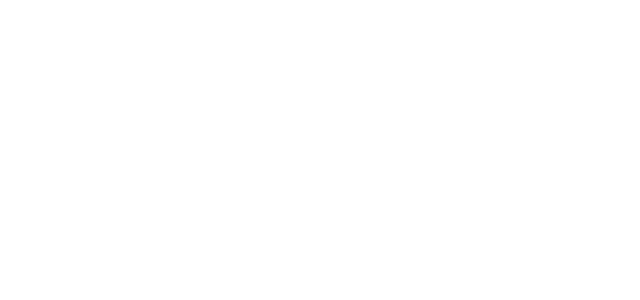
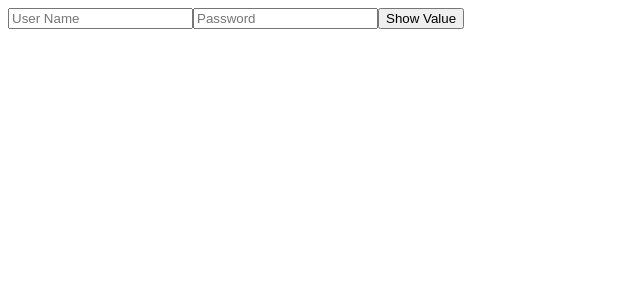
Before and after one commit to Lerik13/react-custom-hooks, a React (Create React App) app: page / in a window 1280 px wide. Shown: the top 300 px of the page, without its empty margins (0-640 px from the left). Built offline with nearby package versions, Linux system fonts and the light colour scheme.

Commit message:
1 hook: 'useInput'

```diff
--- a/src/App.js
+++ b/src/App.js
@@ -1,9 +1,15 @@
-import React from 'react';
+import React, { useState } from 'react';
+import useInput from './hooks/useInput';
 
 const App = () => {
+	const userName = useInput('')
+	const password = useInput('')
+
 	return (
 		<div>
-
+			<input {...userName} type="text" placeholder="User Name"/>
+			<input {...password} type="text" placeholder="Password"/>
+			<button onClick={() => console.log(userName.value, password.value)}>Show Value</button>
 		</div>
 	);
 };
--- /dev/null
+++ b/src/hooks/useInput.js
@@ -0,0 +1,13 @@
+import { useState } from "react";
+
+export default function useInput(initialValue) {
+	const [value, setValue] = useState(initialValue);
+
+	const onChange = (event) => {
+		setValue(event.target.value)
+	}
+
+	return {
+		value, onChange
+	}
+}
```
